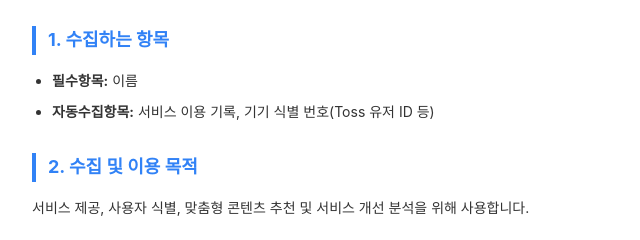
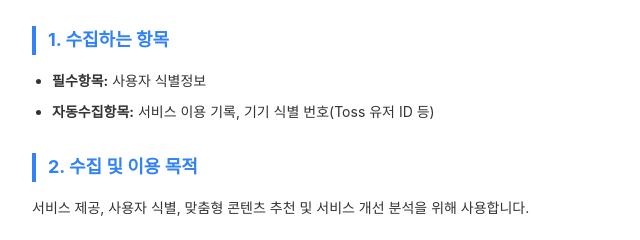
Before and after one commit to wawaguru/wawaguru.github.io, a plain HTML site: page aibreed/policy.html in a window 1280 px wide. Shown: the part 892-1132 px from the top of the page, 208-848 px from the left. Drawn offline with Linux system fonts and the light colour scheme.

Commit message:
Update required field from 'name' to 'user ID'

```diff
--- a/aibreed/policy.html
+++ b/aibreed/policy.html
@@ -112,7 +112,7 @@
 
             <h2>1. 수집하는 항목</h2>
             <ul>
-                <li><strong>필수항목:</strong> 이름</li>
+                <li><strong>필수항목:</strong> 사용자 식별정보</li>
                 <li><strong>자동수집항목:</strong> 서비스 이용 기록, 기기 식별 번호(Toss 유저 ID 등)</li>
             </ul>
 
```
